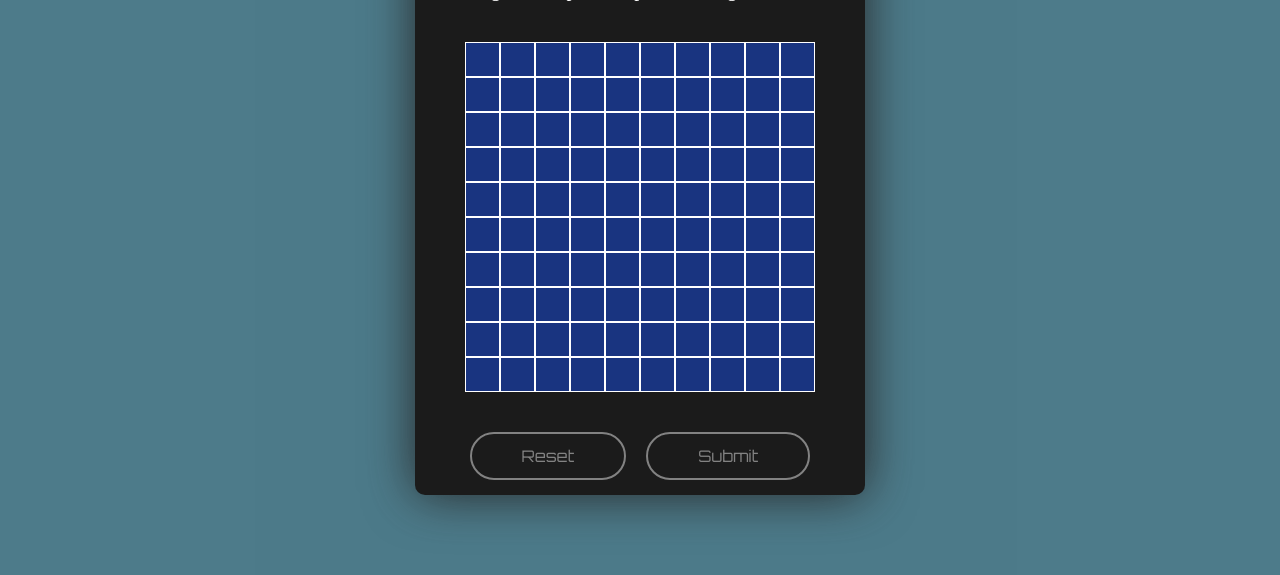
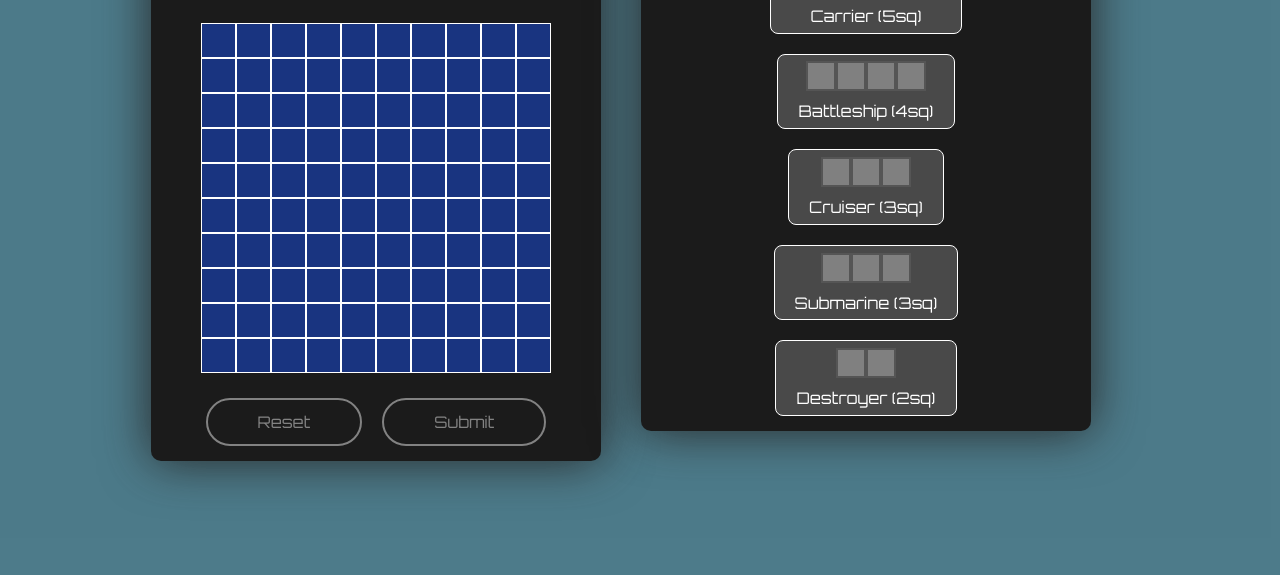
Before and after one commit to tomasbennett/Battleship, a website built with webpack: page src/Pages/HTML/index.html in a window 1280 px wide. Shown: the part 225-800 px from the top of the page. Built offline with nearby package versions, Linux system fonts and the light colour scheme.

Commit message:
Adding ships to the dialog box for selection, needing to complete the functionality for selection and then process that into the game next

```diff
--- a/src/Pages/CSS/dialog.css
+++ b/src/Pages/CSS/dialog.css
@@ -1,8 +1,25 @@
-dialog#select-ships-dialog{
-    height: 80%;
-    width: 45rem;
+dialog{
+    height: 100%;
+    width: 100%;
 
-    padding: 1.5rem;
+    background-color: transparent;
+
+    display: flex;
+    align-items: center;
+    justify-content: center;
+    column-gap: 4rem;
+
+    overflow: visible;
+}
+
+dialog::backdrop{
+    background-color: rgba(20, 20, 20, 0.4);
+
+}
+
+
+dialog > *{
+    flex-shrink: 0;
 
     background-color: rgb(27, 27, 27);
 
@@ -10,18 +27,133 @@ dialog#select-ships-dialog{
 
     border-radius: 1rem;
 
+    width: 45rem;
+
+    padding: 1.5rem;
+}
+
+div#select-ships{
+    height: 55rem;
+
+    display: flex;
     flex-direction: column;
     align-items: center;
     justify-content: space-between;
 
-    margin: auto;
+
+    row-gap: 4rem;
 }
 
 
-dialog#select-ships-dialog::backdrop{
-    background-color: rgba(20, 20, 20, 0.4);
+div#select-ships > div#dialog-ships-header{
+    width: 100%;
 
+    font-family: "Orbitron", sans-serif;
+    font-size: large;
+
+    display: flex;
+    align-items: center;
+    justify-content: center;
+
+    text-align: center;
 }
+
+
+
+
+
+
+
+
+
+
+div#ships-selection-container{
+    font-family: "Orbitron", sans-serif;
+
+    flex: 1;
+
+    width: 100%;
+
+    display: flex;
+    flex-direction: column;
+    align-items: center;
+    justify-content: space-between;
+
+    row-gap: 2rem;
+}
+
+
+div#ships-selection-container > div.dialog-ship-container{
+    flex: 1;
+
+    background-color: rgba(255, 255, 255, 0.2);
+    border: .1rem solid white;
+
+    padding: 0rem 2rem;
+
+    border-radius: .8rem;
+
+    /* max-height: 8rem; */
+
+    display: flex;
+    flex-direction: column;
+
+    align-items: center;
+    justify-content: center;
+
+    row-gap: 1rem;
+
+    cursor: pointer;
+}
+
+
+div.dialog-ship-container > div.dialog-ship-image{
+    /* flex: 1; */
+
+    display: flex;
+    align-items: center;
+    justify-content: center;
+}
+
+
+div.dialog-ship-container > div.dialog-ship-image > div{
+    aspect-ratio: 1;
+    width: 3rem;
+
+    border: .2rem solid rgb(85, 85, 85);
+
+    background-color: grey;
+}
+
+
+
+
+
+
+
+
+
+
+
+
+
+div#select-grid{
+    height: 80%;
+    width: 45rem;
+
+    display: flex;
+
+
+
+    flex-direction: column;
+    align-items: center;
+    justify-content: space-between;
+
+    /* margin: auto; */
+}
+
+
+
 
 div#dialog-header-text-container{
     width: 100%;
@@ -51,7 +183,7 @@ div#dialog-header-text-container > p#drag-drop-desc{
 }
 
 
-dialog#select-ships-dialog > .game-board{
+div#select-grid > .game-board{
     margin: auto;
 }
 
--- a/src/Pages/CSS/style.css
+++ b/src/Pages/CSS/style.css
@@ -40,6 +40,8 @@ body{
     height: 100dvh;
 
     padding: .7rem;
+
+    /* overflow: auto; */
 }
 
 h1#battleship-heading{
--- a/src/Pages/HTML/index.html
+++ b/src/Pages/HTML/index.html
@@ -4,12 +4,14 @@
     <meta charset="UTF-8">
     <meta name="viewport" content="width=device-width, initial-scale=1.0">
     <title>Document</title>
-    <!-- <link rel="preload" href="../../Media/Fonts/Orbitron/Orbitron-VariableFont_wght.ttf" as="font" type="font/woff2" crossorigin="anonymous"> -->
 </head>
 <body>
     <h1 id="battleship-heading">BATTLESHIP</h1>
 
+
     <dialog id="select-ships-dialog">
+
+        <div id="select-grid">
 
             <div id="dialog-header-text-container">
                 <h3>Please place your pieces</h3>
@@ -127,6 +129,74 @@
                 <button data-clickable="not-ready" id="submit-btn" type="submit">Submit</button>
             </div>
 
+        </div>
+
+        <div id="select-ships">
+
+            <div id="dialog-ships-header">
+                <h4>Place all ships on the grid</h4>
+            </div>
+
+            <div id="ships-selection-container">
+
+                <div id="dialog-carrier" class="dialog-ship-container" data-ship-selected="not-selected">
+                    <div class="dialog-ship-image">
+                        <div></div>
+                        <div></div>
+                        <div></div>
+                        <div></div>
+                        <div></div>
+
+                    </div>
+                    <p class="dialog-ship-title">Carrier (5sq)</p>
+                </div>
+                <div class="dialog-ship-container" data-ship-selected="not-selected">
+                    <div class="dialog-ship-image">
+                        <div></div>
+                        <div></div>
+                        <div></div>
+                        <div></div>
+                    </div>
+                    <p class="dialog-ship-title">Battleship (4sq)</p>
+                </div>
+                <div class="dialog-ship-container" data-ship-selected="not-selected">
+                    <div class="dialog-ship-image">
+                        <div></div>
+                        <div></div>
+                        <div></div>
+                    </div>
+                    <p class="dialog-ship-title">Cruiser (3sq)</p>
+                </div>
+
+                <div class="dialog-ship-container" data-ship-selected="not-selected">
+
+                    <div class="dialog-ship-image">
+                        <div></div>
+                        <div></div>
+                        <div></div>
+                    </div>
+                    <p class="dialog-ship-title">Submarine (3sq)</p>
+
+                </div>
+
+                <div class="dialog-ship-container" data-ship-selected="not-selected">
+
+                    <div class="dialog-ship-image">
+                        <div></div>
+                        <div></div>
+                    </div>
+                    <p class="dialog-ship-title">Destroyer (2sq)</p>
+
+                </div>
+
+            </div>
+
+        </div>
+
     </dialog>
+
+
+
+
 </body>
 </html>
```
Lines whose indentation alone changed are shown as unchanged.
